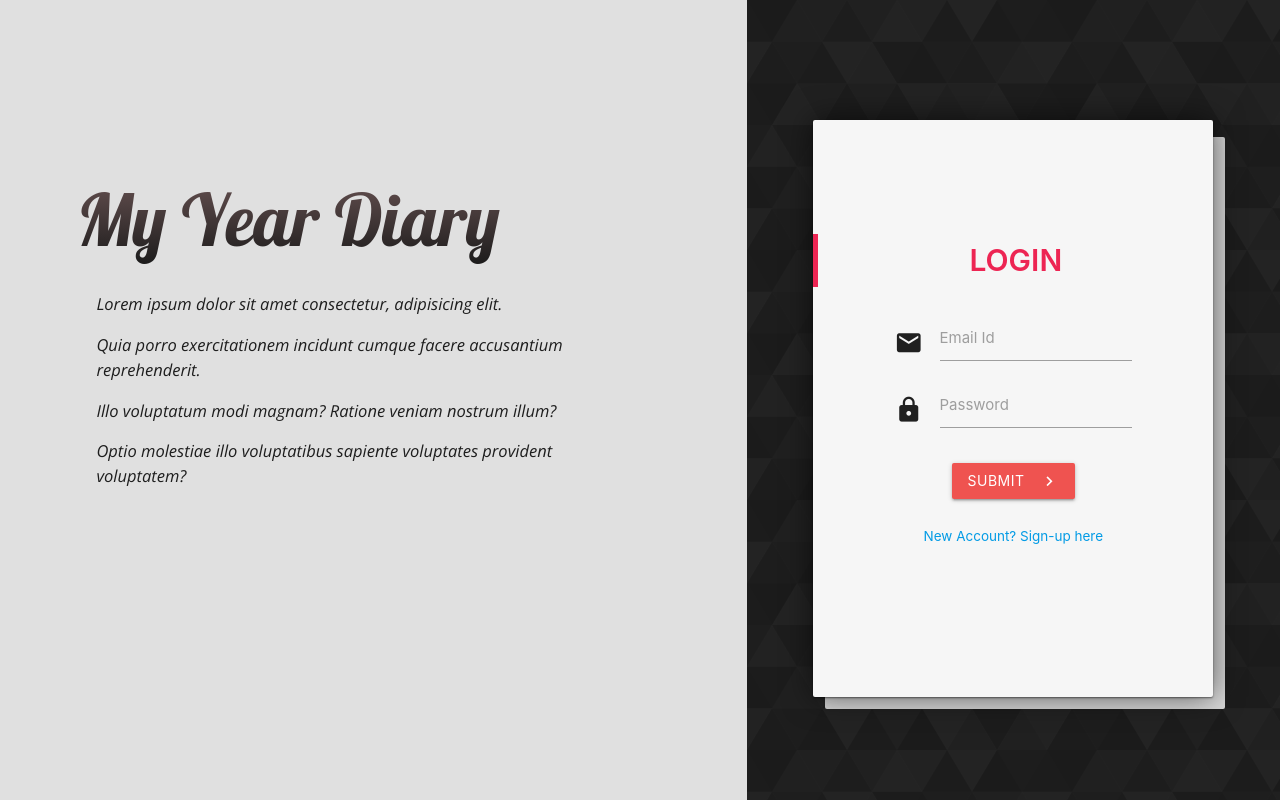
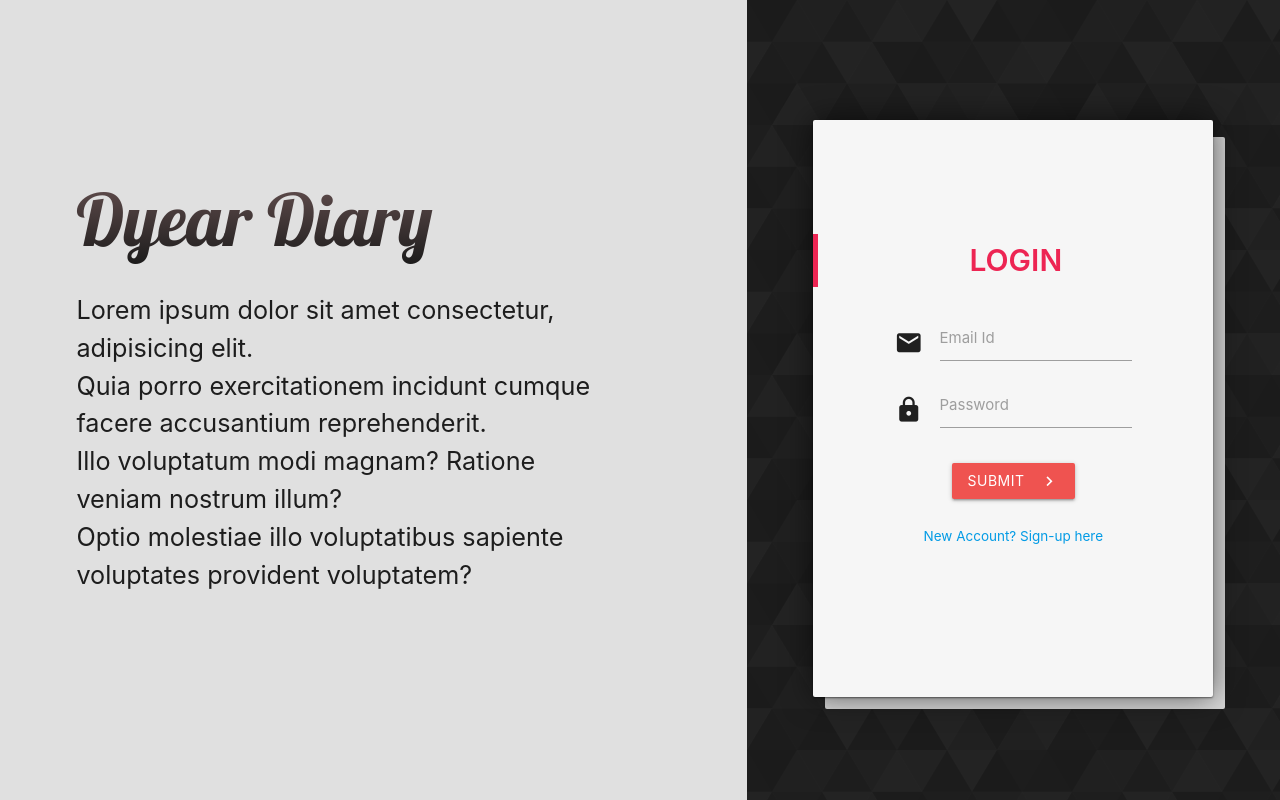
Before and after one commit to chauhanssaksham/year-diary-react, a React (Create React App) app in the folder client/: page /login in a window 1280 px wide. Built offline with nearby package versions, Linux system fonts and the light colour scheme; no server answers.

Commit message:
Small changes...

```diff
--- a/client/src/components/Auth/LoginForm.js
+++ b/client/src/components/Auth/LoginForm.js
@@ -1,5 +1,4 @@
 import React, {useState, useContext} from 'react'
-import axios from 'axios';
 import {errorNoty} from '../../utils/noty';
 import AuthContext from '../../context/Auth/AuthContext'
 
@@ -48,7 +47,7 @@ const LoginForm = (props) => {
                                     </button>
                             </div>
                             <div className="col s10 offset-s1 center">
-                                   <p className="blue-text"><a onClick={props.toggleForm}>New Account? Sign-up here</a></p>
+                                   <p className="blue-text"><a onClick={props.toggleForm} href="#!">New Account? Sign-up here</a></p>
                             </div>
                             </div>
                         </form>
--- a/client/src/components/Auth/SignUpForm.js
+++ b/client/src/components/Auth/SignUpForm.js
@@ -1,5 +1,4 @@
 import React, {useState, useContext} from 'react'
-import axios from 'axios';
 import {errorNoty} from '../../utils/noty';
 import AuthContext from '../../context/Auth/AuthContext'
 
@@ -62,7 +61,7 @@ const SignupForm = (props) => {
                                     </button>
                             </div>
                             <div className="col s10 offset-s1 center">
-                                   <p className="blue-text"><a onClick={props.toggleForm}>Already a user? Log-in here</a></p>
+                                   <p className="blue-text"><a onClick={props.toggleForm} href="#!">Already a user? Log-in here</a></p>
                             </div>
                             </div>
                         </form>
--- a/client/src/components/Layout/DiaryPage.js
+++ b/client/src/components/Layout/DiaryPage.js
@@ -1,11 +1,11 @@
-import React , {useContext, useEffect, useReducer} from 'react'
+import React , {useContext} from 'react'
 import AuthContext from '../../context/Auth/AuthContext';
 
 const DiaryPage = () => {
     const authContext = useContext(AuthContext);
     return (
         <div>
-            Hello, {authContext.user.name}
+            Hello,
         </div>
     )
 }
--- a/client/src/components/Layout/HomePage.js
+++ b/client/src/components/Layout/HomePage.js
@@ -1,25 +1,26 @@
-import React, {useState, useContext} from 'react'
+import React, {useState} from 'react'
 import LoginForm from '../Auth/LoginForm'
 import SignUpForm from '../Auth/SignUpForm'
 
 const HomePage = () => {
     const [loginForm, setLoginForm] = useState(true);
-    const toggleForm = () => {
+    const toggleForm = (e) => {
+        e.preventDefault();
         setLoginForm(!loginForm);
     }
     return (
         <div className="row main">
             <div className="col s12 l7 grey lighten-2">
             <div className="home-main">
-                <h3>My Year Diary</h3>
-                <p className="flow-text">
+                <h3>Dyear Diary</h3>
+                <div className="flow-text">
                     <ul>
                         <li>Lorem ipsum dolor sit amet consectetur, adipisicing elit.</li>
                         <li>Quia porro exercitationem incidunt cumque facere accusantium reprehenderit.</li>
                         <li>Illo voluptatum modi magnam? Ratione veniam nostrum illum?</li>
                         <li>Optio molestiae illo voluptatibus sapiente voluptates provident voluptatem?</li>
                     </ul>
-                </p>
+                </div>
             </div>
             </div>
             <div className="col s12 l5 right-section">
--- a/package.json
+++ b/package.json
@@ -15,12 +15,14 @@
   "dependencies": {
     "bcryptjs": "^2.4.3",
     "body-parser": "^1.19.0",
-    "concurrently": "^5.1.0",
     "config": "^3.3.1",
     "cors": "^2.8.5",
     "express": "^4.17.1",
     "express-validator": "^6.4.0",
     "jsonwebtoken": "^8.5.1",
     "mongoose": "^5.9.6"
+  },
+  "devDependencies": {
+    "concurrently": "^5.1.0"
   }
 }
```
Also changed, not shown: 2 other files (tests, documents, lock files or other folders).
